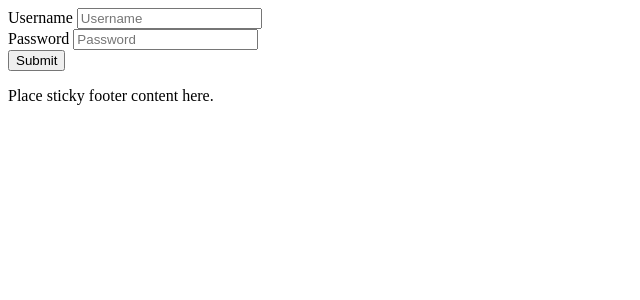
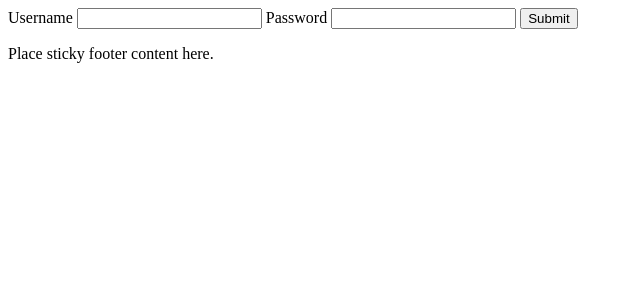
Before and after one commit to epilehpsy/ToyAS, a Flask app: page /signup in a window 1280 px wide. Shown: the top 300 px of the page, without its empty margins (0-640 px from the left). Run offline with Flask 3, Linux system fonts and the light colour scheme.

Commit message:
registring now works

```diff
--- a/app.py
+++ b/app.py
@@ -23,7 +23,14 @@ def signup():
     username = request.form.get('username')
     password = request.form.get('password')
 
-    user = User(username=username)
+    user = User.query.filter_by(username=username).first()
+    if user:
+        return "User already exists"
+
+    user = User(username=username, password=password)
     db.session.add(user)
     db.session.commit()
-    return 'User created'
+
+    #Just to see if it works
+    user = User.query.filter_by(username=username).first()
+    return f"User {user.username} added successfully"
--- a/models.py
+++ b/models.py
@@ -12,6 +12,7 @@ db = SQLAlchemy()
 class User(db.Model):
     id = db.Column(db.Integer, primary_key=True)
     username = db.Column(db.String(40), unique=True)
+    password = db.Column(db.String(128))
 
     def __str__(self):
         return self.username
@@ -20,7 +21,7 @@ class User(db.Model):
         return self.id
 
     def check_password(self, password):
-        return password == 'valid'
+        return password == self.password
 
 
 class OAuth2Client(db.Model, OAuth2ClientMixin):
--- a/templates/signup.html
+++ b/templates/signup.html
@@ -2,15 +2,11 @@
 {% block title %}Sign Up{% endblock %}
 {% block content %}
 <div>
-    <form action="{{ url_for('signup') }}" method="post">
-        <div class="form-group">
-            <label for="username">Username</label>
-            <input type="text" ng-model="username" class="form-control" id="username" placeholder="Username">
-        </div>
-        <div class="form-group">
-            <label for="password">Password</label>
-            <input type="text" ng-model="password" class="form-control" id="password" placeholder="Password">
-        </div>
+    <form action="{{ url_for('signup') }}" method="POST">
+        <label for="username">Username</label>
+        <input type="text" id="username" name="username">
+        <label for="password">Password</label>
+        <input type="text" id="password" name="password">
         <button type="submit">Submit</button>
     </form>
 </div>
```
